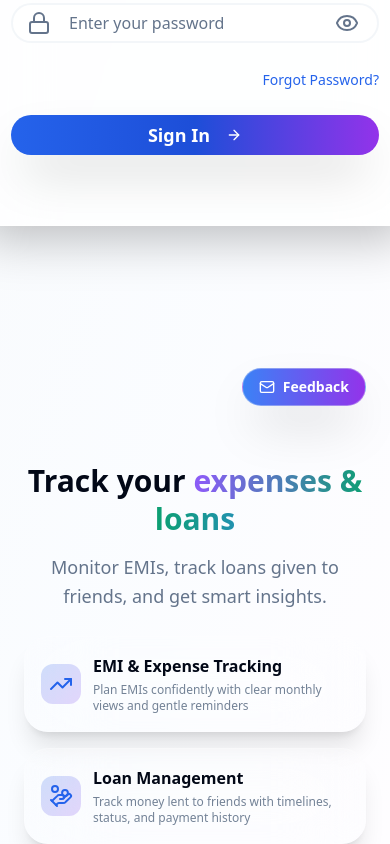
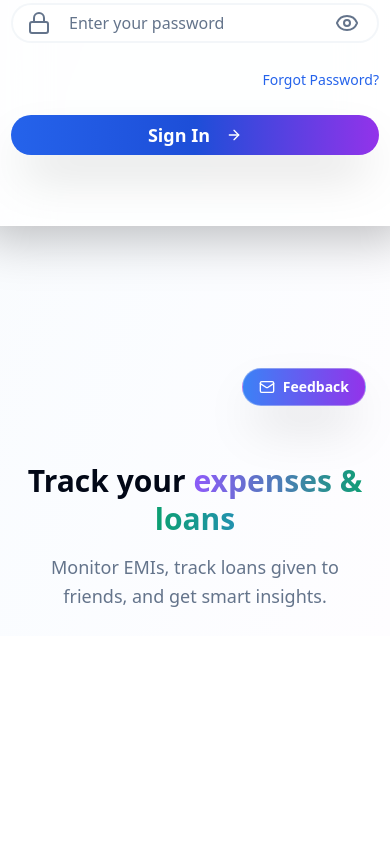
Before and after one commit to rescuedragon/exight2.0, a React (Vite) app: page /login in a window 390 px wide. Shown: the part 414-1258 px from the top of the page. After the commit the page ends 1050 px from the top, so only its background shows below. Built offline with nearby package versions, Linux system fonts and the light colour scheme.

Commit message:
chore(login): remove mobile feature cards placeholders as well

```diff
--- a/src/components/Login.tsx
+++ b/src/components/Login.tsx
@@ -1253,33 +1253,7 @@ const Login = () => {
           </div>
 
           <div className="grid grid-cols-1 gap-4">
-            {features.slice(0, 2).map((feature, index) => (
-              <motion.div
-                key={feature.title}
-                initial={{ opacity: 0, y: 10, scale: 0.95 }}
-                animate={{ opacity: 1, y: 0, scale: 1 }}
-                transition={{ duration: 0.2, delay: 0.3 + index * 0.05 }}
-                whileHover={{ scale: 1.01 }}
-                className="group h-24"
-              >
-                <Card className="backdrop-blur-2xl bg-white/10 border-white/20 shadow-xl hover:shadow-2xl transition-all duration-300 rounded-3xl h-full">
-                  <CardContent className="p-4 h-full flex flex-col justify-center">
-                    <div className="flex items-center gap-3">
-                      <motion.div
-                        className="p-2 rounded-xl bg-gradient-to-br from-blue-accent/20 to-purple-accent/20 text-blue-accent flex-shrink-0"
-                        whileHover={{ rotate: 2 }}
-                      >
-                        {feature.icon}
-                      </motion.div>
-                      <div className="flex-1">
-                        <h3 className="font-semibold text-foreground dark:text-foreground/90">{feature.title}</h3>
-                        <p className="text-xs text-muted-foreground/90 dark:text-muted-foreground/80 mt-1">{feature.description}</p>
-                      </div>
-                    </div>
-                  </CardContent>
-                </Card>
-              </motion.div>
-            ))}
+            {/* features removed per request */}
           </div>
         </motion.div>
       </div>
```
